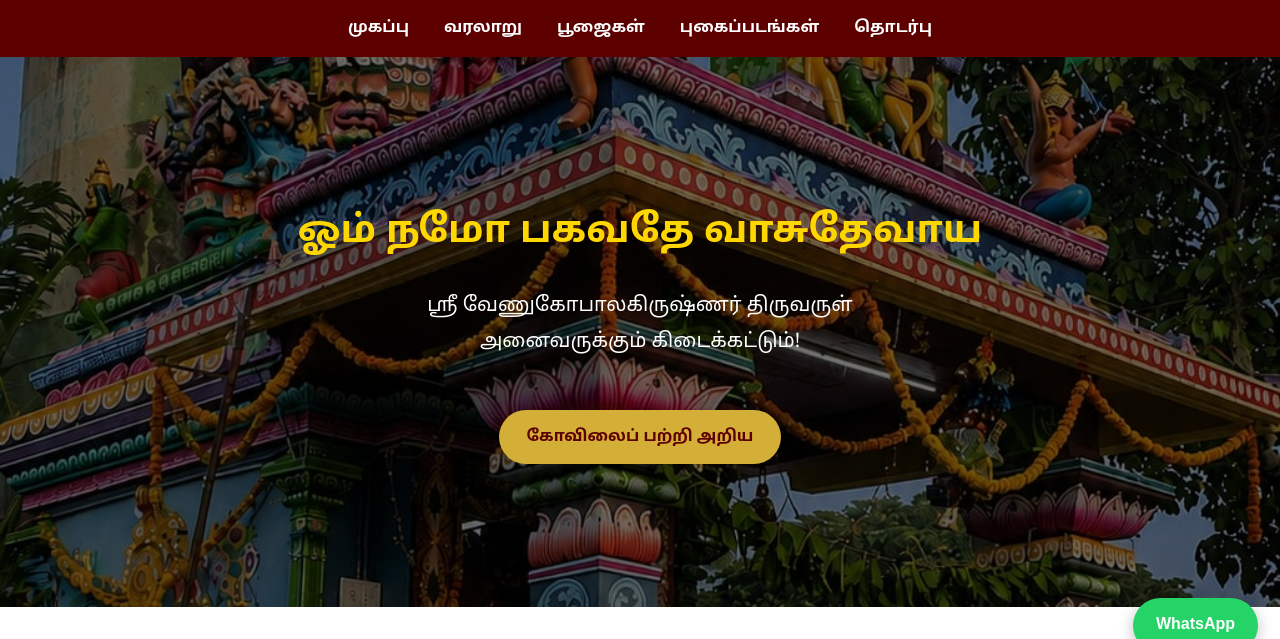
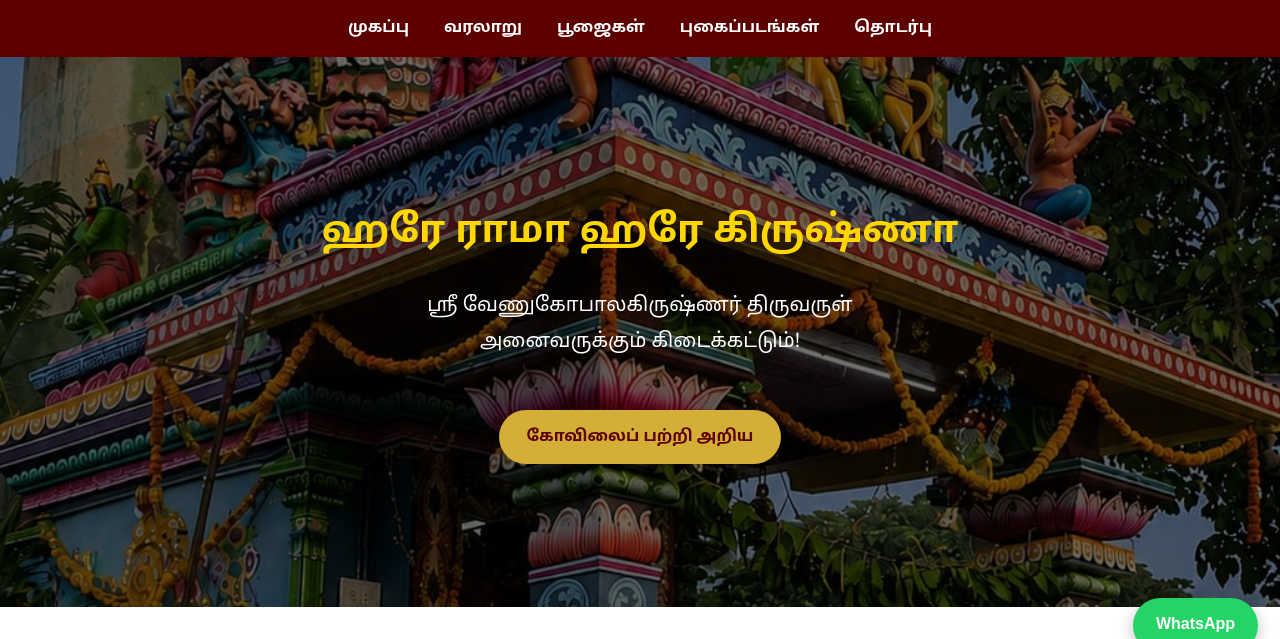
Before and after one commit to rr0539645-raj/sri-venugopalakrishna-temple, a plain HTML site: page index.html in a window 1280 px wide. Shown: the part 125-764 px from the top of the page. Drawn offline with Linux system fonts and the light colour scheme.

Commit message:
Update index.html

```diff
--- a/index.html
+++ b/index.html
@@ -47,7 +47,7 @@
 
     <div>
 
-        <h2>ஓம் நமோ பகவதே வாசுதேவாய</h2>
+        <h2>ஹரே ராமா ஹரே கிருஷ்ணா</h2>
 
         <p>
             ஸ்ரீ வேணுகோபாலகிருஷ்ணர் திருவருள்<br>
```
